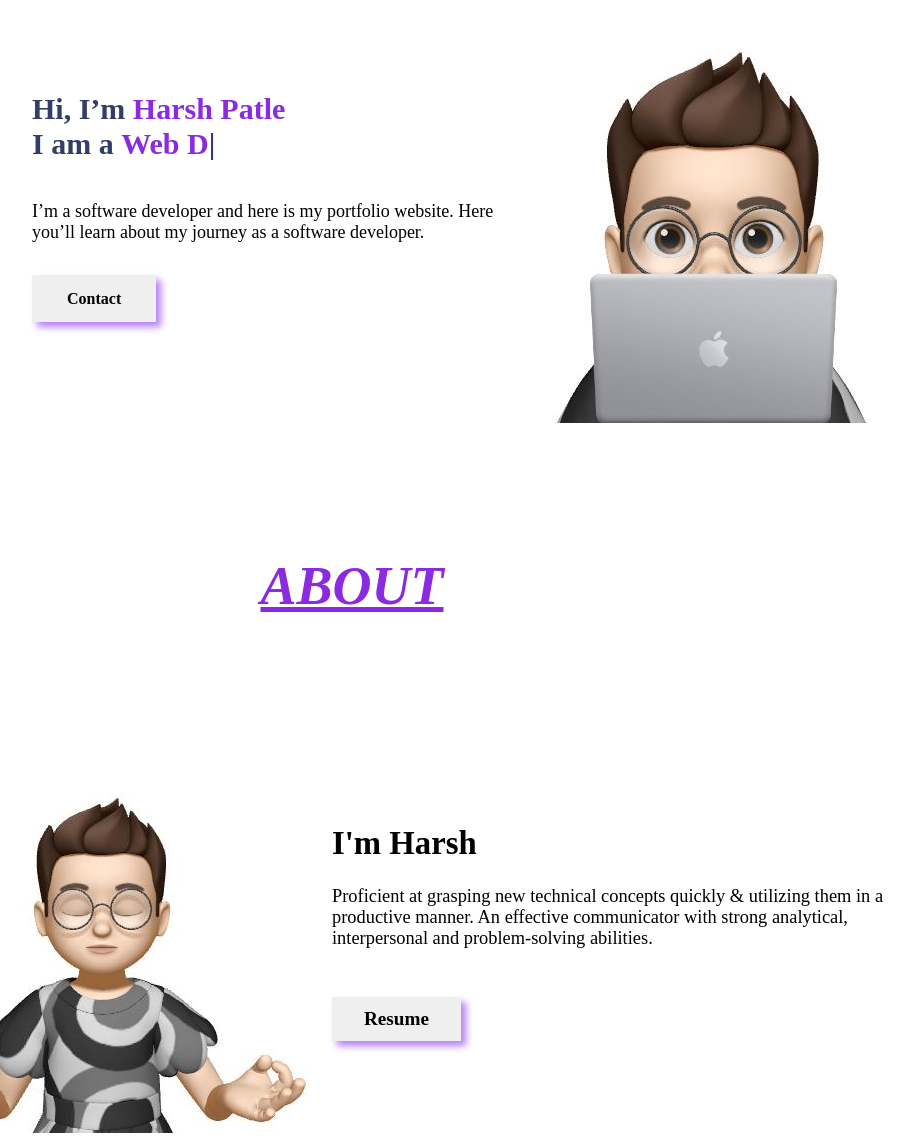
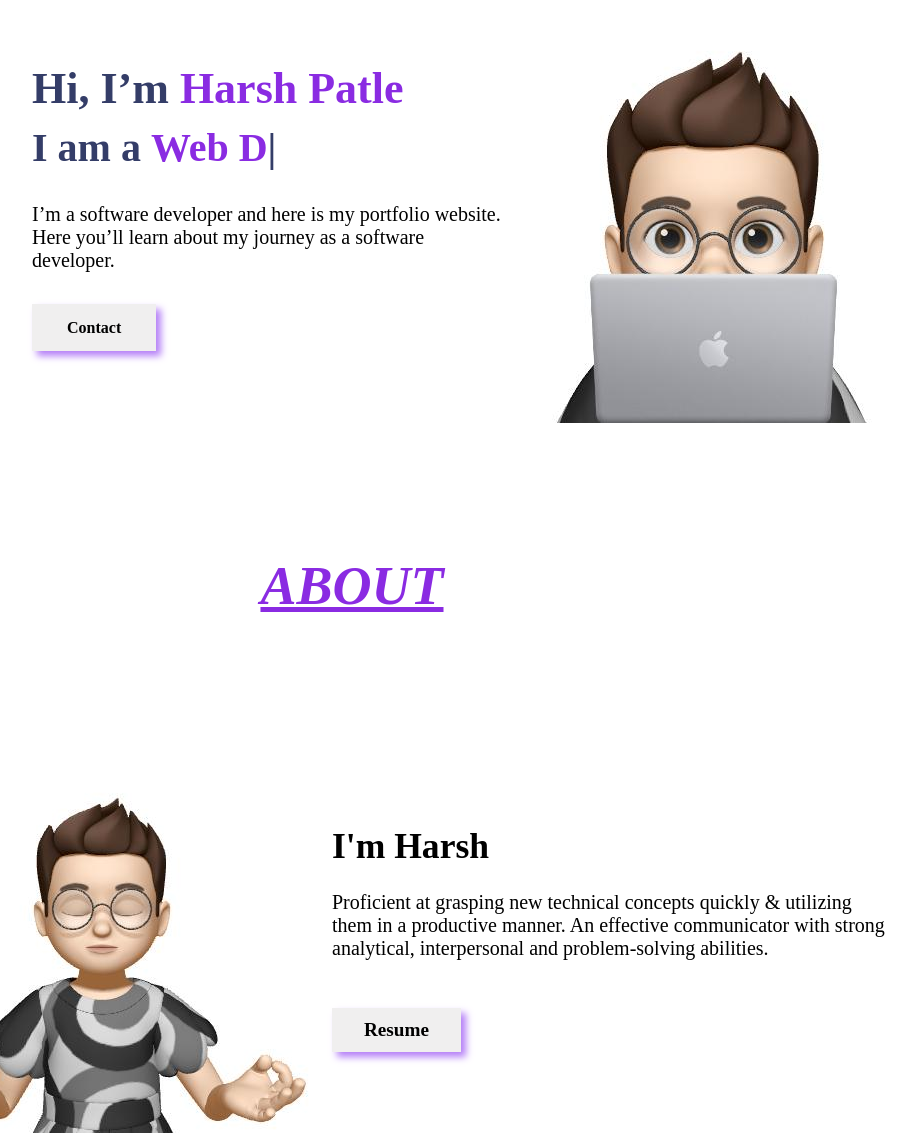
Before and after one commit to harshgit69/Portfolio.github.io, a plain HTML site: page index.html in a window 1280 px wide. Shown: the part 236-1376 px from the top of the page, without its empty margins (288-1186 px from the left). Drawn offline with nearby package versions, Linux system fonts and the light colour scheme; some icons are missing.

Commit message:
style.css

```diff
--- a/style.css
+++ b/style.css
@@ -113,8 +113,10 @@ transform-origin: bottom left;
 }
 
 .paragraph{
-font-size: 18px;
-margin-top: 2.5rem;
+font-size: 20px;
+font-weight: 500;
+font-family: Poppins;
+margin-top: 2rem;
 }
 
 .role{
@@ -123,14 +125,14 @@ margin-top: 2.5rem;
 }
 
 .hero_heading{
-  font-size: 15px;
+  font-size: 22px;
   color: #343d68;
   font-weight: 500;
 
 }
 
 .hero_subheading{
-  font-size: 15px;
+  font-size: 20px;
   margin-top: -1rem;
   font-weight: 500px;
 }
@@ -186,7 +188,7 @@ transition: all 0.6s ease-in;
 
 .figure {
   position: relative;
-  width: 360px; /* can be omitted for a regular non-lazy image */
+  width: 360px;
   max-width: 100%;
 }
 .figure img.Sirv.image-hover {
@@ -254,12 +256,12 @@ padding-left: 5rem;
 
 .para{
 font-weight: 350;
-font-size: 1.15rem;
+font-size: 20px;
 margin-bottom: 2rem;
 width: 35rem;
 }
 .about-greet{
-font-size: 1.75rem;
+font-size: 1.90rem;
 margin-bottom: 1.5rem;
 justify-self: left;
 }
```
